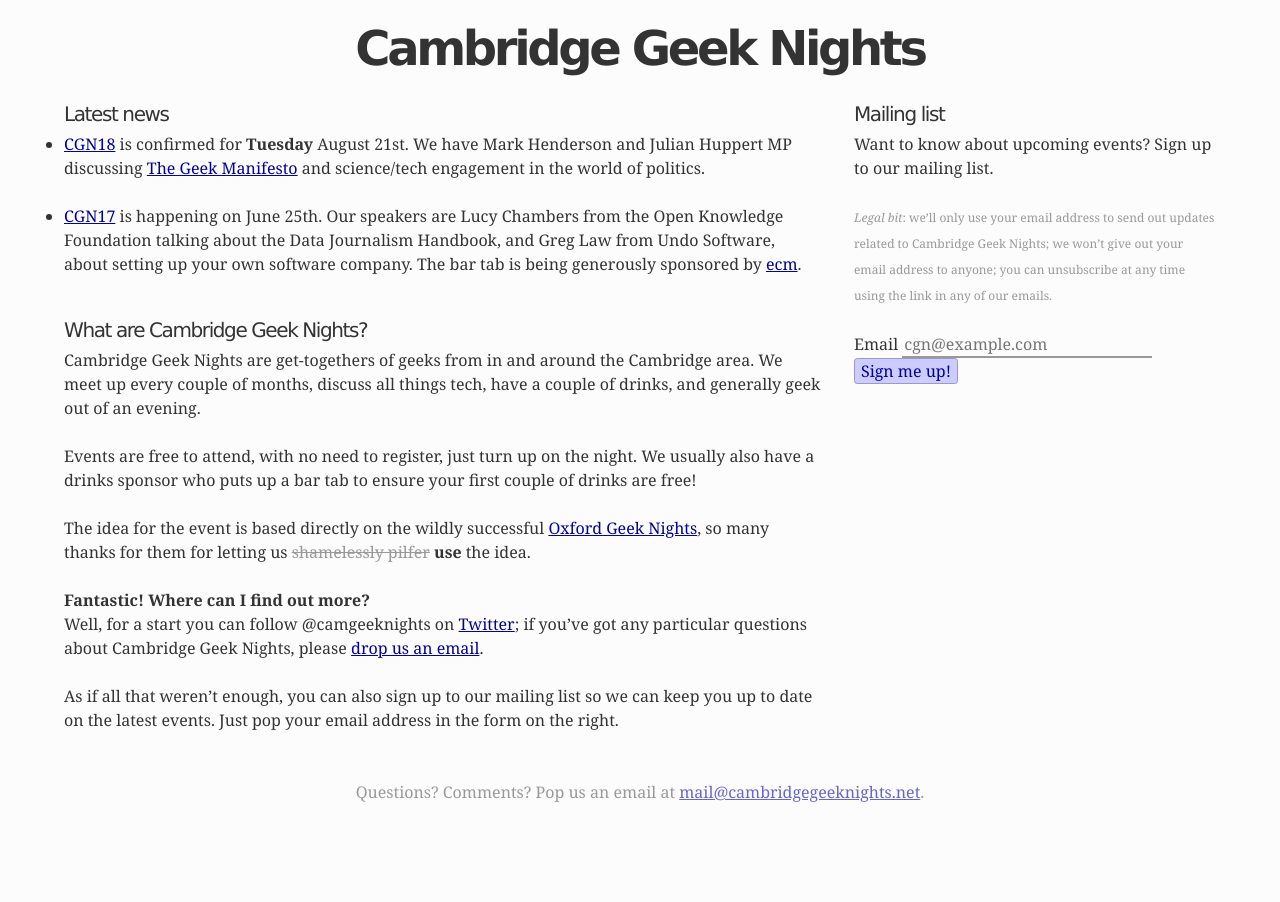
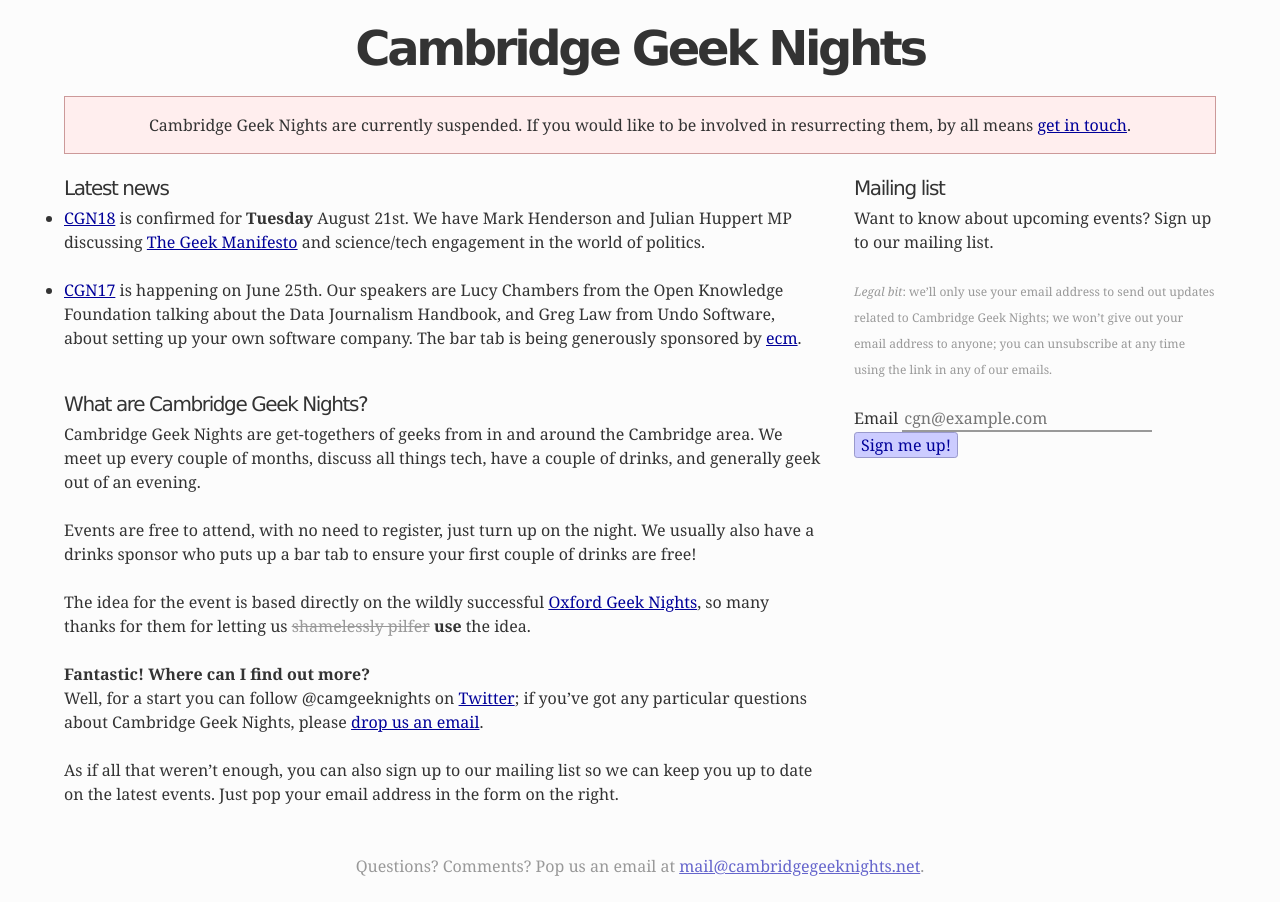
Before and after one commit to cambridgegeeknights/cambridgegeeknights.github.io, a Jekyll site: the page built from index.html, in a window 1280 px wide. Built offline with Jekyll 4.4.1, drawn with Linux system fonts in a browser that asks for light colours; Markdown is read by kramdown in place of the engine named in the settings.

Commit message:
Add notice that events are suspended.

```diff
--- /dev/null
+++ b/_includes/obituary.html
@@ -0,0 +1,7 @@
+    <aside id="obituary">
+      <p>
+        Cambridge Geek Nights are currently suspended. If you would like to be
+        involved in resurrecting them, by all means
+        <a href="mailto:mail@cambridgegeeknights.net">get in touch</a>.
+      </p>
+    </aside>
--- a/_layouts/event.html
+++ b/_layouts/event.html
@@ -7,7 +7,7 @@
   </head>
   <body class="event">
     <div id="title"><a href="/">{{ site.name }}</a></div>
-
+    {% include obituary.html %}
     <div id="main">
 
       <div class="event-info">
--- a/_layouts/homepage.html
+++ b/_layouts/homepage.html
@@ -7,6 +7,7 @@
   </head>
   <body>
     <h1 id="title">{{ site.name }}</h1>
+    {% include obituary.html %}
 
     {{ content }}
 
--- a/css/style.css
+++ b/css/style.css
@@ -47,6 +47,18 @@
 
 #footer a {
   color: #66C;
+}
+
+#obituary {
+  text-align: center;
+  background-color: #FEE;
+  border: 1px solid #C99;
+  padding: 1em;
+  margin: 1em 0;
+}
+
+#obituary p {
+  margin: 0;
 }
 
 h1 {
```
